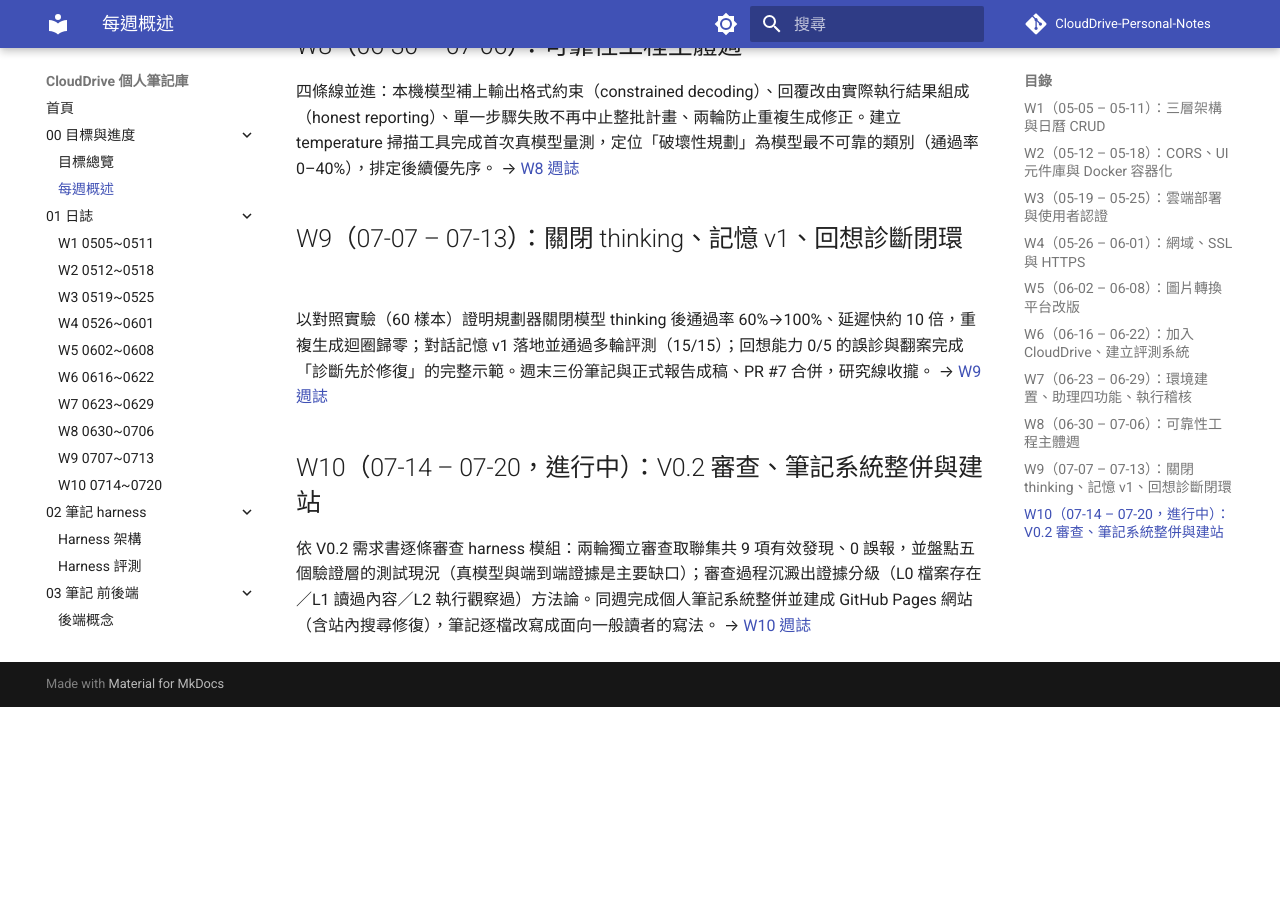
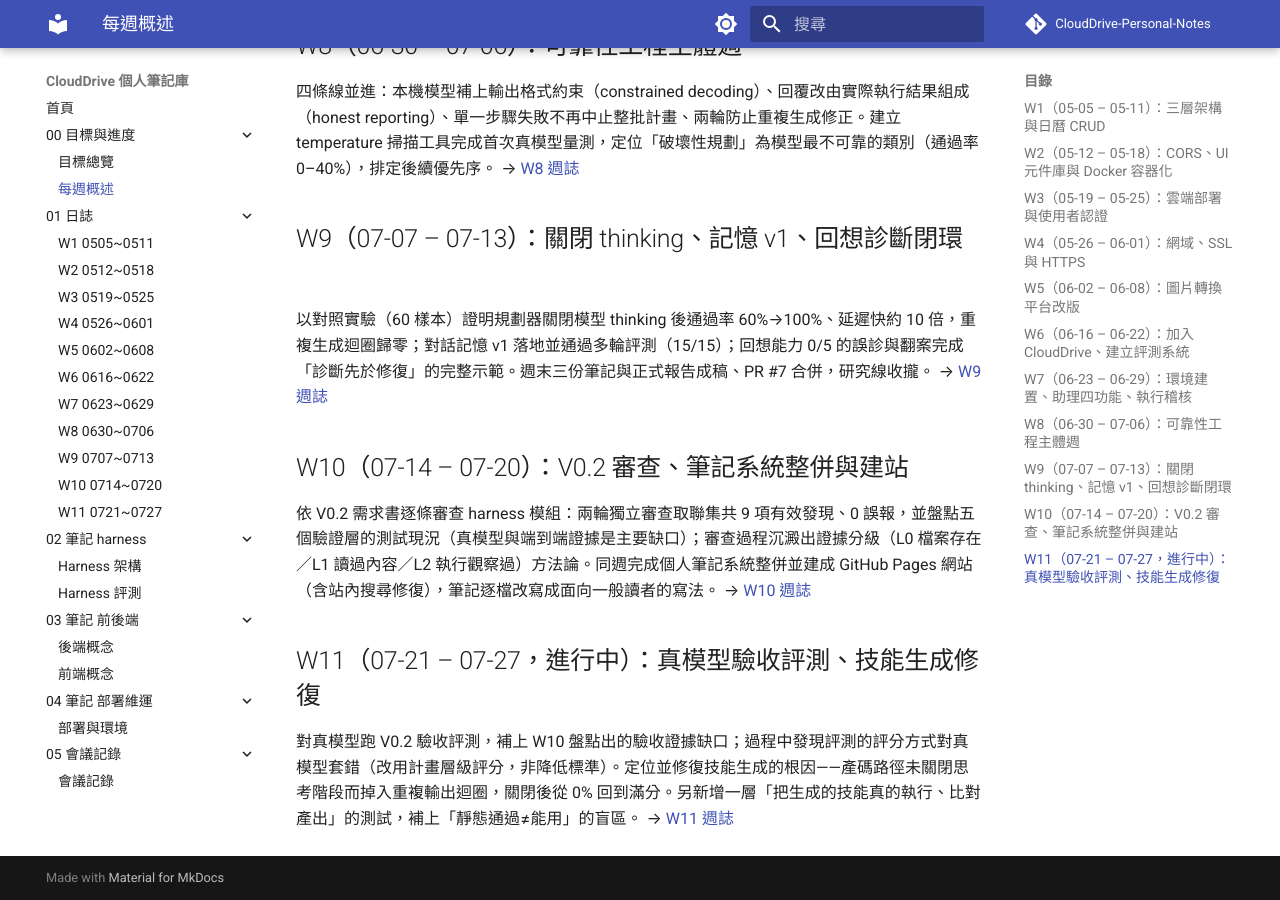
Before and after one commit to alfredshen01/CloudDrive-Personal-Notes, an MkDocs documentation site: the page built from docs/00-目標與進度/每週概述.md, in a window 1280 px wide and 900 px high, scrolled down 1366 px. Built offline with MkDocs 1.6.1 and Material for MkDocs 9.7.7, drawn with Linux system fonts in a browser that asks for light colours; comment, search, counter and statistics services are not loaded; before the commit the page ends 2073 px from its top, so only the background shows below that.

Commit message:
docs: 新增 W11 週誌——真模型驗收評測、技能生成修復、評分方法學修正
- W11-0721~0727：本週 cloud_drive 驗收工作（跨 session）：對真模型跑全案例
  評測補驗收證據缺口；發現嚴格逐步比對對真模型套錯→改計畫層級評分；
  技能生成產碼未關 thinking 掉入重複輸出迴圈→關閉後 0%→滿分；新增生成
  技能執行驗證層（補「靜態過≠能用」盲區）。
- 導覽同步：mkdocs nav、每週概述（W10 去「進行中」＋W11）、index。

Co-Authored-By: Claude Opus 4.8 <noreply@anthropic.com>

```diff
--- a/docs/00-目標與進度/每週概述.md
+++ b/docs/00-目標與進度/每週概述.md
@@ -47,7 +47,12 @@ CloudDrive 本機完整跑起來；助理推進四項功能（模型選擇、自
 以對照實驗（60 樣本）證明規劃器關閉模型 thinking 後通過率 60%→100%、延遲快約 10 倍，重複生成迴圈歸零；對話記憶 v1 落地並通過多輪評測（15/15）；回想能力 0/5 的誤診與翻案完成「診斷先於修復」的完整示範。週末三份筆記與正式報告成稿、PR #7 合併，研究線收攏。
 → [W9 週誌](../01-日誌/W9-0707~0713.md)
 
-## W10（07-14 – 07-20，進行中）：V0.2 審查、筆記系統整併與建站
+## W10（07-14 – 07-20）：V0.2 審查、筆記系統整併與建站
 
 依 V0.2 需求書逐條審查 harness 模組：兩輪獨立審查取聯集共 9 項有效發現、0 誤報，並盤點五個驗證層的測試現況（真模型與端到端證據是主要缺口）；審查過程沉澱出證據分級（L0 檔案存在／L1 讀過內容／L2 執行觀察過）方法論。同週完成個人筆記系統整併並建成 GitHub Pages 網站（含站內搜尋修復），筆記逐檔改寫成面向一般讀者的寫法。
 → [W10 週誌](../01-日誌/W10-0714~0720.md)
+
+## W11（07-21 – 07-27，進行中）：真模型驗收評測、技能生成修復
+
+對真模型跑 V0.2 驗收評測，補上 W10 盤點出的驗收證據缺口；過程中發現評測的評分方式對真模型套錯（改用計畫層級評分，非降低標準）。定位並修復技能生成的根因——產碼路徑未關閉思考階段而掉入重複輸出迴圈，關閉後從 0% 回到滿分。另新增一層「把生成的技能真的執行、比對產出」的測試，補上「靜態通過≠能用」的盲區。
+→ [W11 週誌](../01-日誌/W11-0721~0727.md)
--- a/mkdocs.yml
+++ b/mkdocs.yml
@@ -58,6 +58,7 @@ nav:
       - W8 0630~0706: 01-日誌/W8-0630~0706.md
       - W9 0707~0713: 01-日誌/W9-0707~0713.md
       - W10 0714~0720: 01-日誌/W10-0714~0720.md
+      - W11 0721~0727: 01-日誌/W11-0721~0727.md
   - 02 筆記 harness:
       - Harness 架構: 02-筆記-harness/Harness架構.md
       - Harness 評測: 02-筆記-harness/Harness評測.md
```
Also changed, not shown: docs/01-日誌/W11-0721~0727.md (added, +44 -0 lines), docs/index.md (+1 -0 lines).
